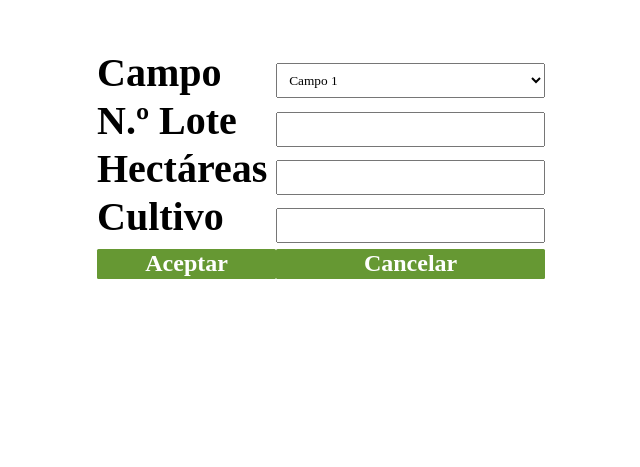
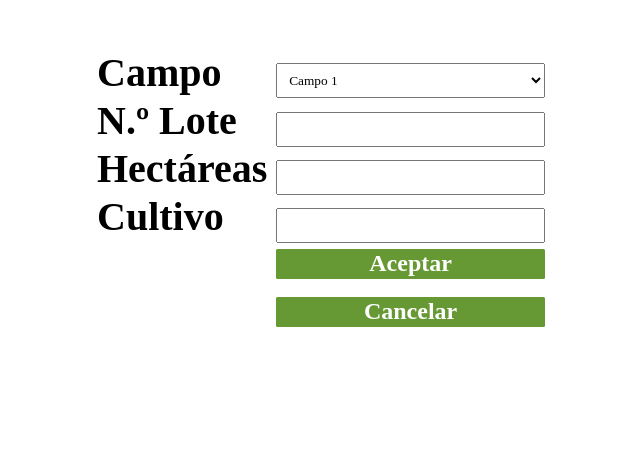
Before and after one commit to tomicatellani/Sistema-de-Trazabilidad, an Electron app: page src/lotes/cargar/cargar.html in a window 1280 px wide. Shown: the part 144-611 px from the top of the page, without its empty margins (63-703 px from the left). Drawn offline with Linux system fonts and the light colour scheme.

Commit message:
Se agregó una fila más a grid para los botones

```diff
--- a/src/lotes/cargar/cargar-style.css
+++ b/src/lotes/cargar/cargar-style.css
@@ -9,13 +9,13 @@ input:focus{
     padding-right: 40%;
     display: grid;
     grid-template-columns: 40% auto;
-    grid-template-rows: repeat(5, 30%);
+    grid-template-rows: repeat(6, 30%);
     font-family: var(--font-family);
     font-size: 30pt;
     font-weight: 700;
 }
 
-#cont-botones-cargar{
+#cont-boton{
     grid-column: 2/3;
 }
 
@@ -25,6 +25,7 @@ input:focus{
 
 .input-cargar{
     padding-left: 0.5rem;
+    padding-right: 0.5rem;
     height: 35px;
     width: 100%;
     box-sizing: border-box;
```
